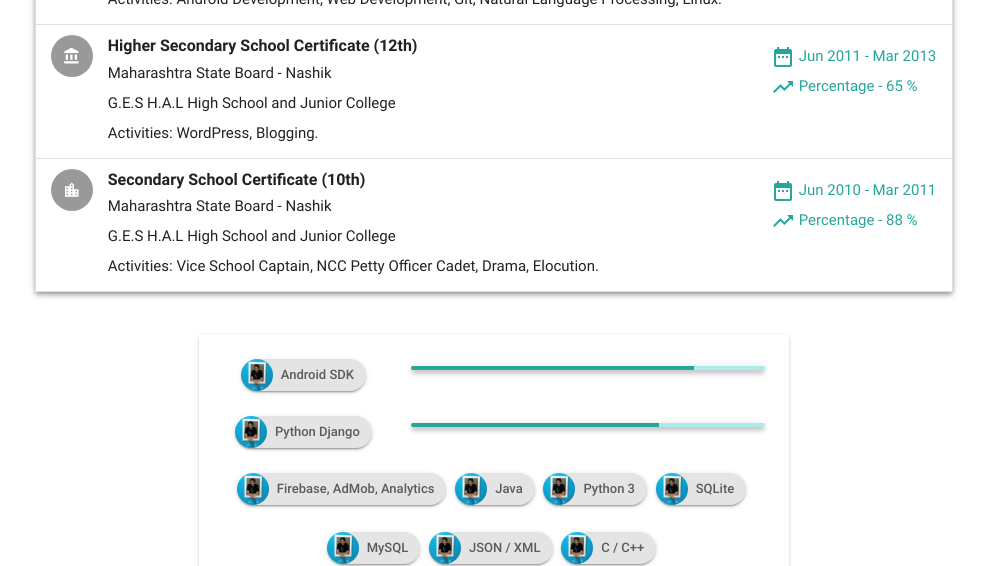
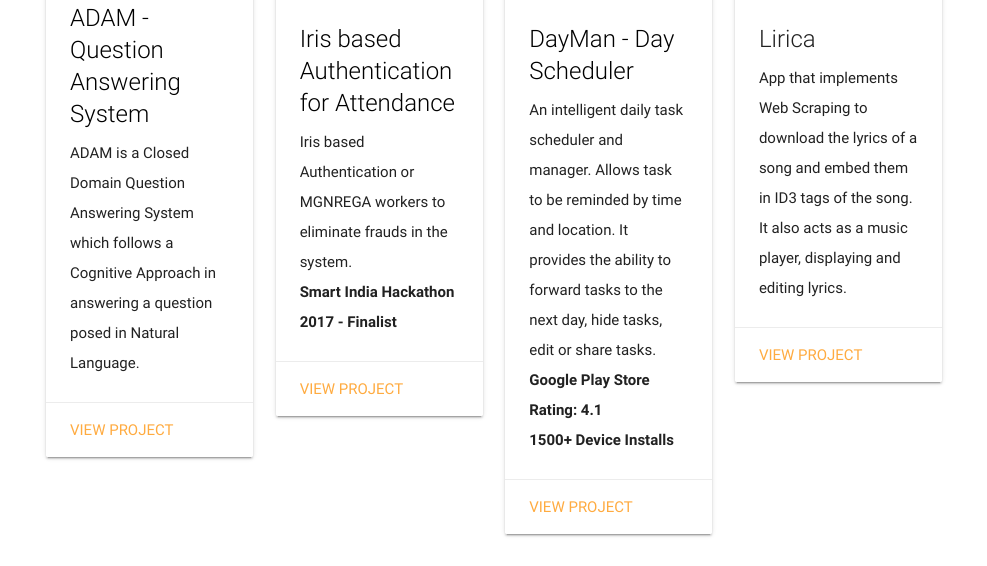
Before and after one commit to 5hirish/django_5hirish, a Django app: page /me/ in a window 1280 px wide. Shown: the part 2122-2688 px from the top of the page, without its empty margins (146-1133 px from the left). Run offline with Django 3.2, Linux system fonts and the light colour scheme; some libraries are stand-ins or nearby versions.

Commit message:
Added Projects

```diff
--- a/me/templates/resume.html
+++ b/me/templates/resume.html
@@ -159,7 +159,7 @@
         <div class="card-panel center-align">
             <div class="row">
                 <div class="col s4">
-                    <div class="chip hoverable z-depth-1"><img src="{% get_static_prefix %}img/5hirish_profile.jpg" alt="Contact Person">Android SDK</div>
+                    <div class="chip hoverable z-depth-1"><i class="material-icons">developer_mode</i> Android SDK</div>
                 </div>
                 <div class="col s8">
                     <div class="progress z-depth-2">
@@ -169,7 +169,7 @@
             </div>
             <div class="row">
                 <div class="col s4">
-                    <div class="chip hoverable z-depth-1"><img src="{% get_static_prefix %}img/5hirish_profile.jpg" alt="Contact Person">Python Django</div>
+                    <div class="chip hoverable z-depth-1"><i class="material-icons">view_compact</i> Python Django</div>
                 </div>
                 <div class="col s8">
                     <div class="progress z-depth-2">
@@ -177,14 +177,14 @@
                     </div>
                 </div>
             </div>
-            <div class="chip hoverable z-depth-1"><img src="{% get_static_prefix %}img/5hirish_profile.jpg" alt="Contact Person">Firebase, AdMob, Analytics</div>
-            <div class="chip hoverable z-depth-1"><img src="{% get_static_prefix %}img/5hirish_profile.jpg" alt="Contact Person">Java</div>
-            <div class="chip hoverable z-depth-1"><img src="{% get_static_prefix %}img/5hirish_profile.jpg" alt="Contact Person">Python 3</div>
-            <div class="chip hoverable z-depth-1"><img src="{% get_static_prefix %}img/5hirish_profile.jpg" alt="Contact Person">SQLite</div><br><br>
-            <div class="chip hoverable z-depth-1"><img src="{% get_static_prefix %}img/5hirish_profile.jpg" alt="Contact Person">MySQL</div>
-            <div class="chip hoverable z-depth-1"><img src="{% get_static_prefix %}img/5hirish_profile.jpg" alt="Contact Person">JSON / XML</div>
-            <div class="chip hoverable z-depth-1"><img src="{% get_static_prefix %}img/5hirish_profile.jpg" alt="Contact Person">C / C++</div>
-            <div class="chip hoverable z-depth-1"><img src="{% get_static_prefix %}img/5hirish_profile.jpg" alt="Contact Person">Natural Langugae Processing</div>
+            <div class="chip hoverable z-depth-1"><i class="material-icons">assessment</i> Firebase, AdMob, Analytics</div>
+            <div class="chip hoverable z-depth-1"><i class="material-icons">devices</i> Java</div>
+            <div class="chip hoverable z-depth-1"><i class="material-icons">code</i> Python 3</div>
+            <div class="chip hoverable z-depth-1"><i class="material-icons">save</i> SQLite</div><br><br>
+            <div class="chip hoverable z-depth-1"><i class="material-icons">storage</i> MySQL</div>
+            <div class="chip hoverable z-depth-1"><i class="material-icons">format_align_right</i> JSON / XML</div>
+            <div class="chip hoverable z-depth-1"><i class="material-icons">laptop</i> C / C++</div>
+            <div class="chip hoverable z-depth-1"><i class="material-icons">chat</i> Natural Langugae Processing</div>
 
         </div>
     </div>
@@ -199,12 +199,14 @@
     <div class="col s3">
         <div class="card">
             <div class="card-image">
-                <img src="http://lorempixel.com/250/250/nature/4">
-                <span class="card-title">Card Title</span>
+                <img class="materialboxed responsive-img" src="{% get_static_prefix %}img/project/proj_1.png">
             </div>
             <div class="card-content">
-                <p>I am a very simple card. I am good at containing small bits of information.
-                        I am convenient because I require little markup to use effectively.</p>
+                <span class="card-title black-text">ADAM - Question Answering System</span>
+                <p>ADAM	is a Closed	Domain Question	Answering
+                System which follows a Cognitive Approach in
+                answering a	question posed in Natural
+                Language.</p>
             </div>
             <div class="card-action">
                 <a href="#">View Project</a>
@@ -214,12 +216,13 @@
     <div class="col s3">
         <div class="card">
             <div class="card-image">
-                <img src="http://lorempixel.com/250/250/nature/4">
-                <span class="card-title">Card Title</span>
+                <img class="materialboxed responsive-img" src="http://lorempixel.com/250/250/nature/4">
             </div>
             <div class="card-content">
-                <p>I am a very simple card. I am good at containing small bits of information.
-                            I am convenient because I require little markup to use effectively.</p>
+                <span class="card-title black-text">Iris based Authentication for Attendance</span>
+                <p>Iris	based Authentication or	MGNREGA	workers
+                    to eliminate frauds	in the	system.<br>
+                    <b>Smart India	Hackathon 2017 - Finalist</b></p>
             </div>
             <div class="card-action">
                 <a href="#">View Project</a>
@@ -229,12 +232,16 @@
     <div class="col s3">
         <div class="card">
             <div class="card-image">
-                <img src="http://lorempixel.com/250/250/nature/4">
-                <span class="card-title">Card Title</span>
+                <img class="materialboxed responsive-img" src="http://lorempixel.com/250/250/nature/4">
             </div>
             <div class="card-content">
-                <p>I am a very simple card. I am good at containing small bits of information.
-                            I am convenient because I require little markup to use effectively.</p>
+                <span class="card-title black-text">DayMan - Day Scheduler</span>
+                <p>An intelligent daily	task scheduler and	manager.
+                    Allows task	to be reminded by time and location.
+                    It provides the	ability	to forward tasks to	the
+                    next day, hide tasks, edit or share	tasks.<br>
+                    <b>Google Play	Store Rating: 4.1<br>
+                    1500+ Device Installs</b></p>
             </div>
             <div class="card-action">
                 <a href="#">View Project</a>
@@ -243,12 +250,14 @@
     </div><div class="col s3">
         <div class="card">
             <div class="card-image">
-                <img src="http://lorempixel.com/250/250/nature/4">
-                <span class="card-title">Card Title</span>
+                <img class="materialboxed responsive-img" src="http://lorempixel.com/250/250/nature/4">
             </div>
             <div class="card-content">
-                <p>I am a very simple card. I am good at containing small bits of information.
-                            I am convenient because I require little markup to use effectively.</p>
+                <span class="card-title">Lirica</span>
+                <p>App that	implements Web Scraping	to download
+                    the	lyrics of a	song and embed	them in	ID3	tags
+                    of the song. It also acts as a	music player,
+                    displaying and	editing	lyrics.</p>
             </div>
             <div class="card-action">
                 <a href="#">View Project</a>
@@ -310,21 +319,21 @@
                 <div class="row">
                     <div class="input-field col s6">
                         <i class="material-icons prefix">account_circle</i>
-                        <input id="icon_prefix" type="text" class="validate">
+                        <input id="icon_prefix" type="text" class="validate" required>
                         <label for="icon_prefix">Name</label>
                     </div>
                     <div class="input-field col s6">
                         <i class="material-icons prefix">email</i>
-                        <input id="icon_telephone" type="email" class="validate">
+                        <input id="icon_telephone" type="email" class="validate" required>
                         <label for="icon_telephone">Email Address</label>
                     </div>
                     <div class="input-field col s12">
-                        <i class="material-icons prefix">account_circle</i>
-                        <input id="icon_prefix" type="text" class="validate">
+                        <i class="material-icons prefix">edit</i>
+                        <input id="icon_prefix" type="text" class="validate" required>
                         <label for="icon_prefix">Subject</label>
                     </div>
                     <div class="input-field col s12">
-                        <i class="material-icons prefix">account_circle</i>
+                        <i class="material-icons prefix">sms</i>
                         <textarea id="message" class="materialize-textarea"></textarea>
                         <label for="message">Your Message</label>
                     </div>
```
Also changed, not shown: static/img/github.png (added), static/img/linkedin.png (added), static/img/project/proj_1.png (added), static/img/twitter.png (added).
